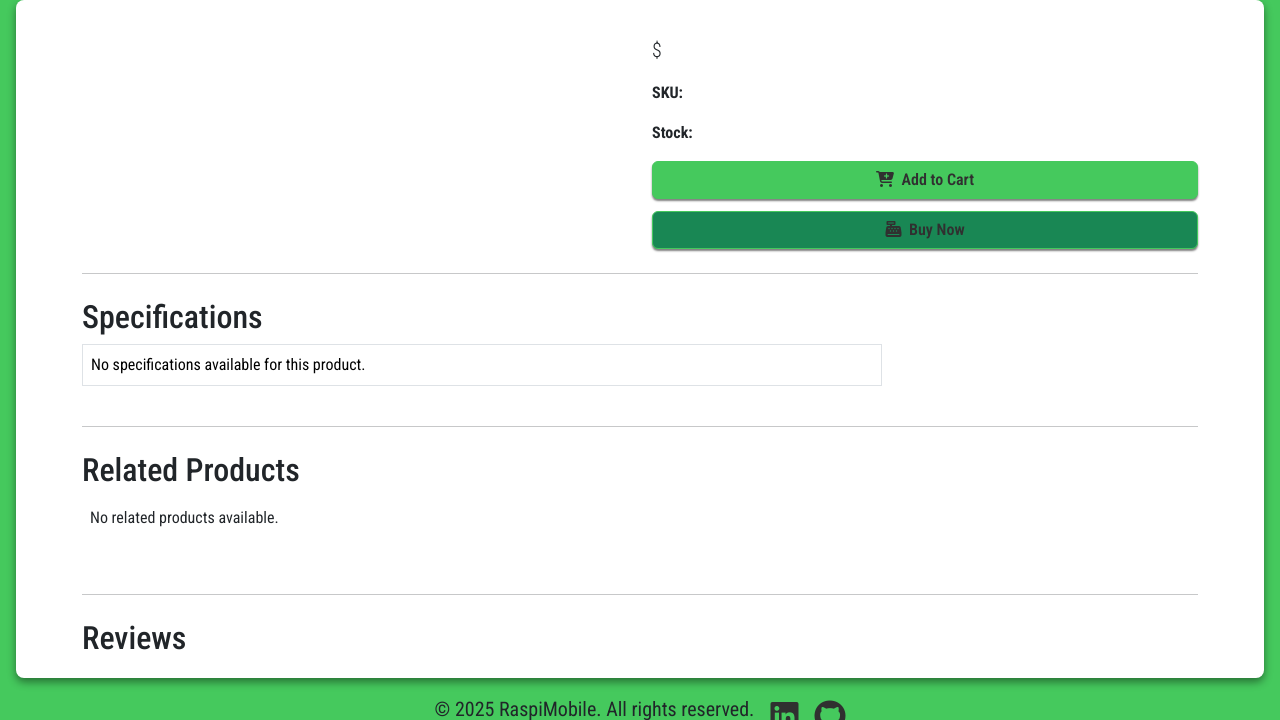
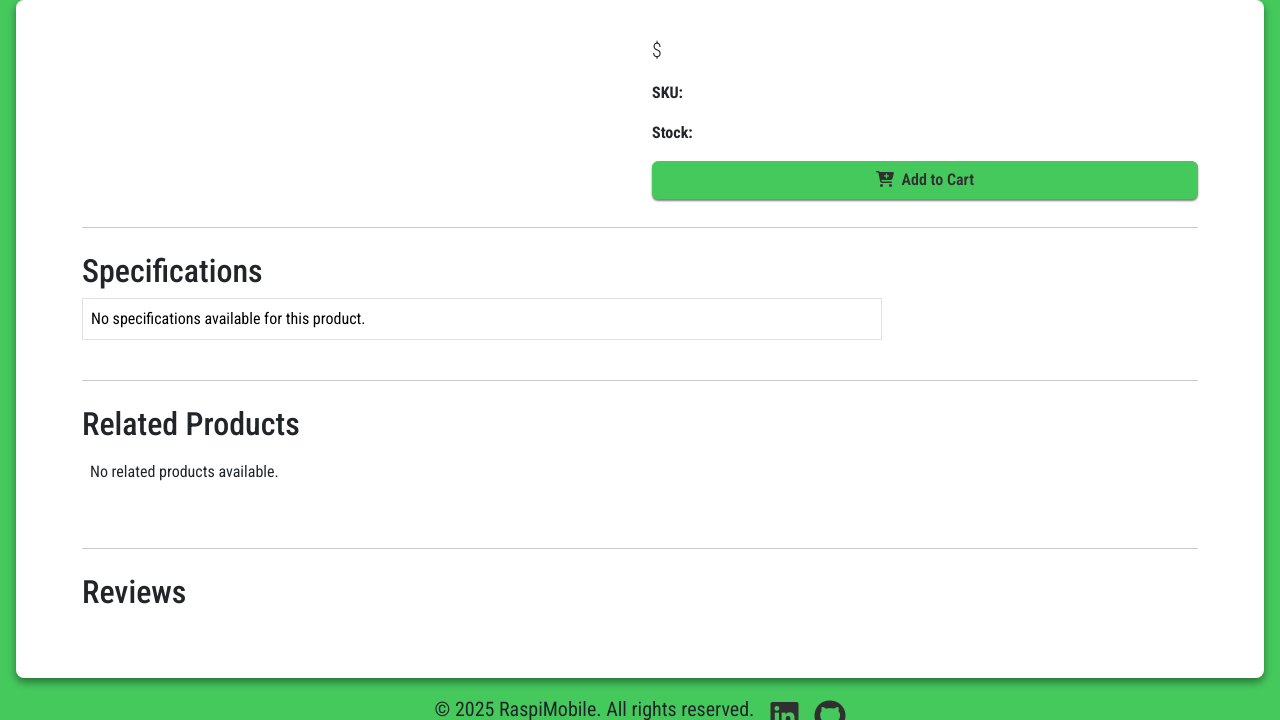
Before and after one commit to tibssy/RaspiMobile, a Django app: template products/templates/products/product_detail.html in a window 1280 px wide. Shown: the part 56-776 px from the top of the page. Run offline with Django 5.2, Linux system fonts and the light colour scheme; the template is opened without the code that fills it, so the values that code supplies are empty.

Commit message:
Remove buy now button

```diff
--- a/products/templates/products/product_detail.html
+++ b/products/templates/products/product_detail.html
@@ -28,10 +28,6 @@
                         {% trans "Add to Cart" %}
                     </button>
                 </form>
-                <a href="#" class="btn btn-primary w-100 mt-2 bg-success">
-                    <i class="fa-solid fa-cash-register me-1"></i>
-                    {% trans "Buy Now" %}
-                </a>
             </div>
         </div>
 
```
